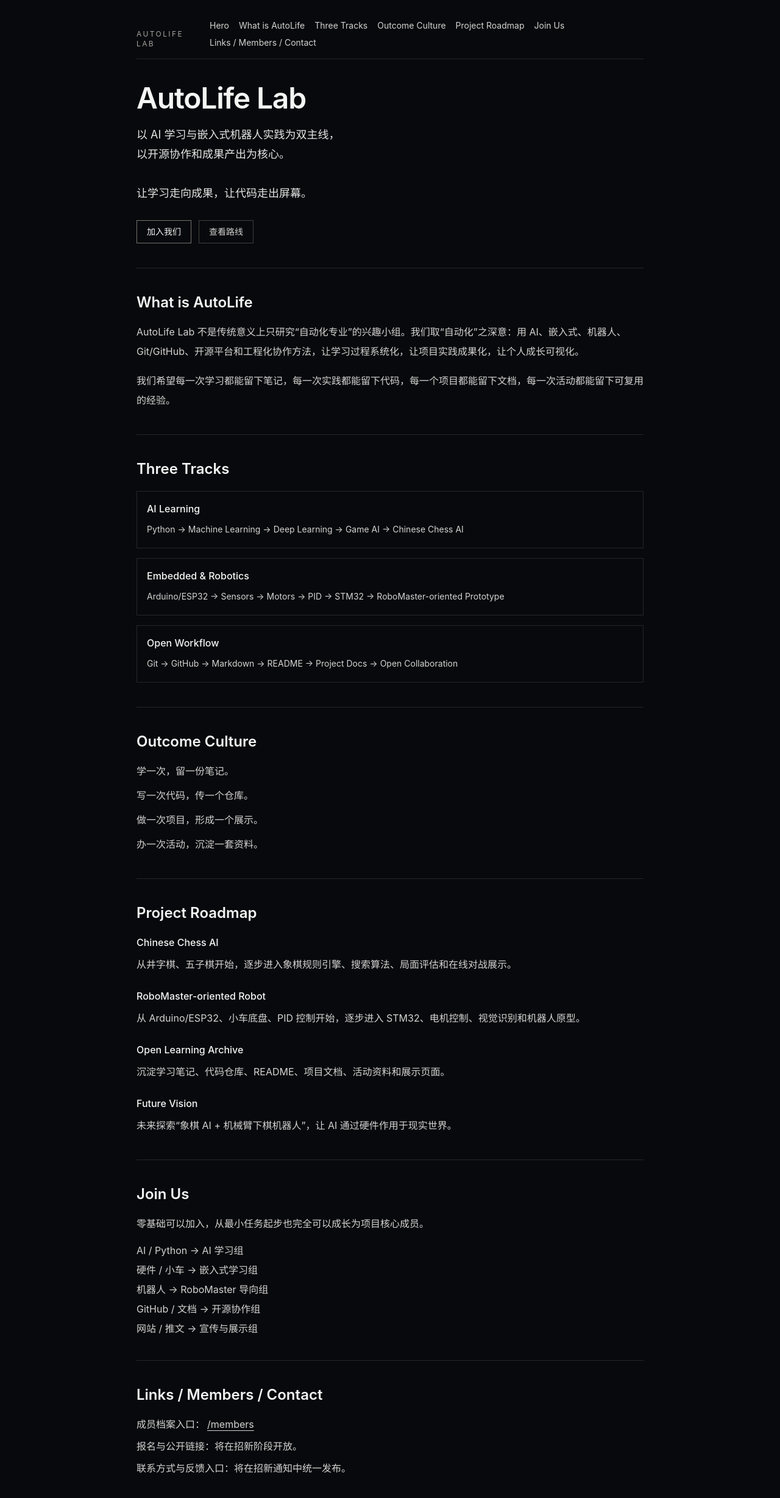
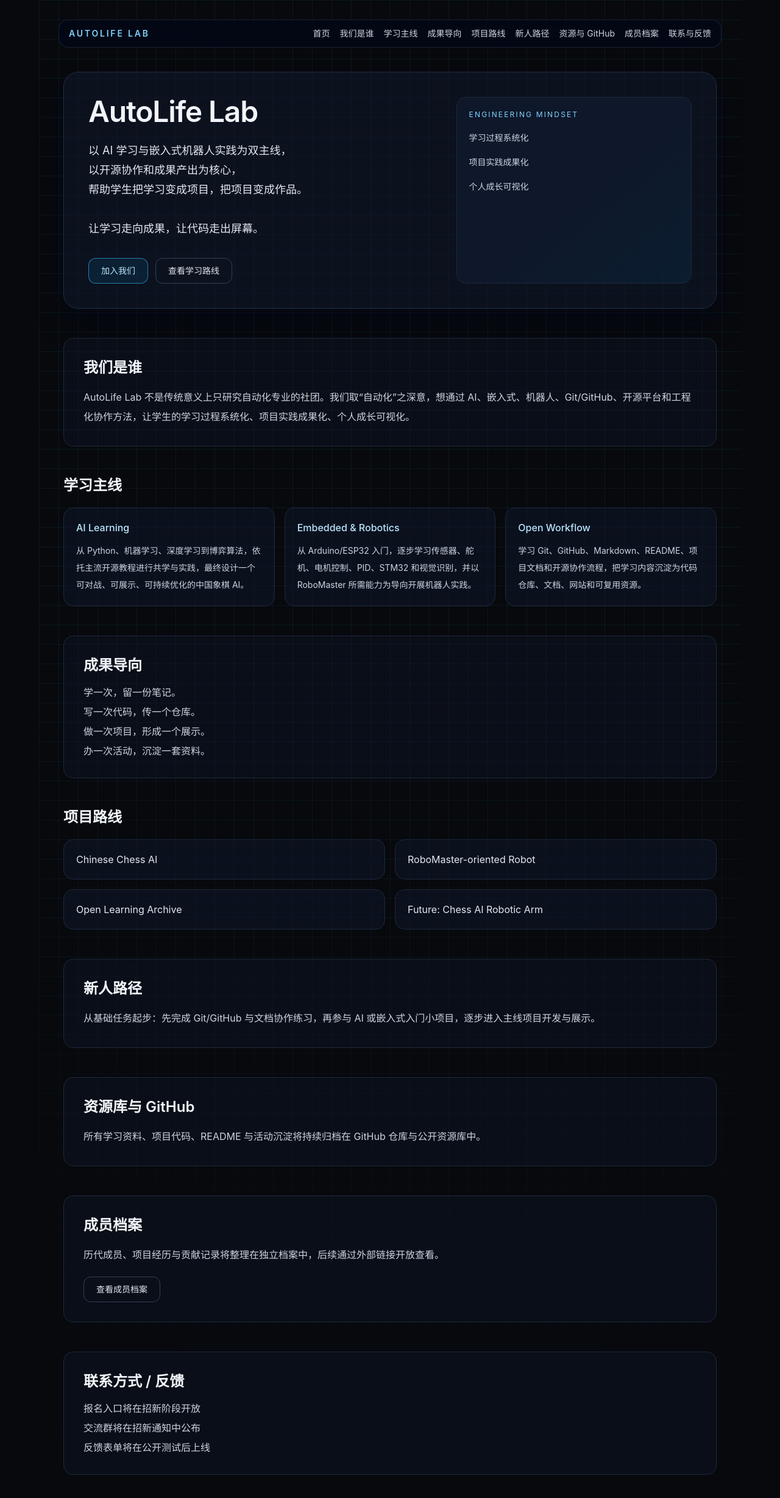
Before and after one commit to Gzx-070829/autolife-lab, a Next.js app: page / in a window 1280 px wide. Shown: the top 2456 px of the page at 61% size. Built offline with nearby package versions, Linux system fonts and the light colour scheme.

Commit message:
Refine homepage with streamlined dark engineering style

```diff
--- a/app/page.tsx
+++ b/app/page.tsx
@@ -1,49 +1,58 @@
-const MEMBERS_URL = "/members";
+const MEMBERS_ARCHIVE_URL = "#contact";
 
 const navItems = [
-  ["Hero", "#top"],
-  ["What is AutoLife", "#about"],
-  ["Three Tracks", "#tracks"],
-  ["Outcome Culture", "#outcomes"],
-  ["Project Roadmap", "#roadmap"],
-  ["Join Us", "#join"],
-  ["Links / Members / Contact", "#links"],
+  ["首页", "#top"],
+  ["我们是谁", "#about"],
+  ["学习主线", "#tracks"],
+  ["成果导向", "#outcomes"],
+  ["项目路线", "#roadmap"],
+  ["新人路径", "#onboarding"],
+  ["资源与 GitHub", "#resources"],
+  ["成员档案", MEMBERS_ARCHIVE_URL],
+  ["联系与反馈", "#contact"],
 ] as const;
 
 const tracks = [
   {
     title: "AI Learning",
-    route: "Python → Machine Learning → Deep Learning → Game AI → Chinese Chess AI",
+    description:
+      "从 Python、机器学习、深度学习到博弈算法，依托主流开源教程进行共学与实践，最终设计一个可对战、可展示、可持续优化的中国象棋 AI。",
   },
   {
     title: "Embedded & Robotics",
-    route: "Arduino/ESP32 → Sensors → Motors → PID → STM32 → RoboMaster-oriented Prototype",
+    description:
+      "从 Arduino/ESP32 入门，逐步学习传感器、舵机、电机控制、PID、STM32 和视觉识别，并以 RoboMaster 所需能力为导向开展机器人实践。",
   },
   {
     title: "Open Workflow",
-    route: "Git → GitHub → Markdown → README → Project Docs → Open Collaboration",
+    description:
+      "学习 Git、GitHub、Markdown、README、项目文档和开源协作流程，把学习内容沉淀为代码仓库、文档、网站和可复用资源。",
   },
 ] as const;
 
-const joinItems = [
-  ["AI / Python", "AI 学习组"],
-  ["硬件 / 小车", "嵌入式学习组"],
-  ["机器人", "RoboMaster 导向组"],
-  ["GitHub / 文档", "开源协作组"],
-  ["网站 / 推文", "宣传与展示组"],
+const roadmap = [
+  "Chinese Chess AI",
+  "RoboMaster-oriented Robot",
+  "Open Learning Archive",
+  "Future: Chess AI Robotic Arm",
 ] as const;
 
 export default function HomePage() {
   return (
-    <main id="top" className="mx-auto max-w-4xl px-5 pb-24 pt-8 text-stone-100 sm:px-8">
-      <header className="border-b border-stone-800 pb-4">
-        <div className="flex flex-col gap-4 sm:flex-row sm:items-end sm:justify-between">
-          <p className="text-xs uppercase tracking-[0.2em] text-stone-400">AutoLife Lab</p>
+    <main
+      id="top"
+      className="relative mx-auto max-w-6xl px-5 pb-24 pt-8 text-slate-100 sm:px-8 lg:px-10"
+    >
+      <div className="pointer-events-none absolute inset-0 -z-10 bg-[linear-gradient(rgba(56,189,248,0.08)_1px,transparent_1px),linear-gradient(90deg,rgba(56,189,248,0.08)_1px,transparent_1px)] bg-[size:32px_32px] [mask-image:radial-gradient(circle_at_top,black_45%,transparent_95%)]" />
+
+      <header className="sticky top-0 z-30 -mx-2 mb-10 rounded-2xl border border-slate-800/80 bg-slate-950/70 px-4 py-3 backdrop-blur">
+        <div className="flex flex-col gap-3 lg:flex-row lg:items-center lg:justify-between">
+          <p className="text-sm font-semibold uppercase tracking-[0.2em] text-sky-300">AutoLife Lab</p>
           <nav>
-            <ul className="flex flex-wrap gap-x-4 gap-y-2 text-sm text-stone-300">
+            <ul className="flex flex-wrap gap-x-4 gap-y-2 text-xs text-slate-300 sm:text-sm">
               {navItems.map(([label, href]) => (
-                <li key={href}>
-                  <a className="underline-offset-4 hover:text-white hover:underline" href={href}>
+                <li key={label}>
+                  <a className="transition hover:text-white" href={href}>
                     {label}
                   </a>
                 </li>
@@ -53,102 +62,105 @@ export default function HomePage() {
         </div>
       </header>
 
-      <section className="border-b border-stone-800 py-10">
+      <section className="grid gap-6 rounded-3xl border border-slate-800 bg-slate-900/60 p-7 shadow-[0_0_0_1px_rgba(56,189,248,0.06),0_20px_40px_rgba(2,6,23,0.5)] sm:p-10 lg:grid-cols-[1.2fr_0.8fr]">
+        <div>
           <h1 className="text-4xl font-semibold tracking-tight sm:text-5xl">AutoLife Lab</h1>
-        <p className="mt-5 whitespace-pre-line text-lg leading-8 text-stone-200">
+          <p className="mt-6 whitespace-pre-line text-lg leading-8 text-slate-200">
             {`以 AI 学习与嵌入式机器人实践为双主线，
-以开源协作和成果产出为核心。
+以开源协作和成果产出为核心，
+帮助学生把学习变成项目，把项目变成作品。
 
 让学习走向成果，让代码走出屏幕。`}
           </p>
-        <div className="mt-7 flex flex-wrap gap-3 text-sm">
-          <a href="#join" className="border border-stone-500 px-4 py-2 hover:border-stone-300">
+          <div className="mt-8 flex flex-wrap gap-3 text-sm">
+            <a href="#onboarding" className="rounded-xl border border-sky-400/60 bg-sky-500/10 px-5 py-2.5 text-sky-200 transition hover:bg-sky-500/20">
               加入我们
             </a>
-          <a href="#roadmap" className="border border-stone-700 px-4 py-2 text-stone-300 hover:border-stone-400 hover:text-white">
-            查看路线
+            <a href="#roadmap" className="rounded-xl border border-slate-700 px-5 py-2.5 text-slate-200 transition hover:border-slate-500 hover:text-white">
+              查看学习路线
             </a>
+          </div>
+        </div>
+        <div className="rounded-2xl border border-slate-800 bg-gradient-to-br from-slate-900 via-slate-900 to-sky-950/40 p-5">
+          <p className="text-xs uppercase tracking-[0.18em] text-sky-300">Engineering Mindset</p>
+          <ul className="mt-4 space-y-3 text-sm leading-7 text-slate-300">
+            <li>学习过程系统化</li>
+            <li>项目实践成果化</li>
+            <li>个人成长可视化</li>
+          </ul>
         </div>
       </section>
 
-      <section id="about" className="border-b border-stone-800 py-10">
-        <h2 className="text-2xl font-semibold">What is AutoLife</h2>
-        <p className="mt-4 leading-8 text-stone-300">
-          AutoLife Lab 不是传统意义上只研究“自动化专业”的兴趣小组。我们取“自动化”之深意：用 AI、嵌入式、机器人、Git/GitHub、开源平台和工程化协作方法，让学习过程系统化，让项目实践成果化，让个人成长可视化。
-        </p>
-        <p className="mt-4 leading-8 text-stone-300">
-          我们希望每一次学习都能留下笔记，每一次实践都能留下代码，每一个项目都能留下文档，每一次活动都能留下可复用的经验。
+      <section id="about" className="mt-12 rounded-2xl border border-slate-800 bg-slate-900/40 p-7 sm:p-8">
+        <h2 className="text-2xl font-semibold">我们是谁</h2>
+        <p className="mt-4 leading-8 text-slate-300">
+          AutoLife Lab 不是传统意义上只研究自动化专业的社团。我们取“自动化”之深意，想通过 AI、嵌入式、机器人、Git/GitHub、开源平台和工程化协作方法，让学生的学习过程系统化、项目实践成果化、个人成长可视化。
         </p>
       </section>
 
-      <section id="tracks" className="border-b border-stone-800 py-10">
-        <h2 className="text-2xl font-semibold">Three Tracks</h2>
-        <div className="mt-5 space-y-4">
+      <section id="tracks" className="mt-12">
+        <h2 className="text-2xl font-semibold">学习主线</h2>
+        <div className="mt-5 grid gap-4 md:grid-cols-3">
           {tracks.map((track) => (
-            <article key={track.title} className="border border-stone-800 px-4 py-4">
-              <h3 className="font-medium text-stone-100">{track.title}</h3>
-              <p className="mt-2 text-sm leading-7 text-stone-300">{track.route}</p>
+            <article key={track.title} className="rounded-2xl border border-slate-800 bg-slate-900/55 p-5">
+              <h3 className="font-medium text-sky-200">{track.title}</h3>
+              <p className="mt-3 text-sm leading-7 text-slate-300">{track.description}</p>
             </article>
           ))}
         </div>
       </section>
 
-      <section id="outcomes" className="border-b border-stone-800 py-10">
-        <h2 className="text-2xl font-semibold">Outcome Culture</h2>
-        <ul className="mt-4 space-y-2 leading-8 text-stone-300">
-          <li>学一次，留一份笔记。</li>
-          <li>写一次代码，传一个仓库。</li>
-          <li>做一次项目，形成一个展示。</li>
-          <li>办一次活动，沉淀一套资料。</li>
-        </ul>
-      </section>
-
-      <section id="roadmap" className="border-b border-stone-800 py-10">
-        <h2 className="text-2xl font-semibold">Project Roadmap</h2>
-        <div className="mt-5 space-y-6">
-          <article>
-            <h3 className="font-medium">Chinese Chess AI</h3>
-            <p className="mt-2 leading-8 text-stone-300">从井字棋、五子棋开始，逐步进入象棋规则引擎、搜索算法、局面评估和在线对战展示。</p>
-          </article>
-          <article>
-            <h3 className="font-medium">RoboMaster-oriented Robot</h3>
-            <p className="mt-2 leading-8 text-stone-300">从 Arduino/ESP32、小车底盘、PID 控制开始，逐步进入 STM32、电机控制、视觉识别和机器人原型。</p>
-          </article>
-          <article>
-            <h3 className="font-medium">Open Learning Archive</h3>
-            <p className="mt-2 leading-8 text-stone-300">沉淀学习笔记、代码仓库、README、项目文档、活动资料和展示页面。</p>
-          </article>
-          <article>
-            <h3 className="font-medium">Future Vision</h3>
-            <p className="mt-2 leading-8 text-stone-300">未来探索“象棋 AI + 机械臂下棋机器人”，让 AI 通过硬件作用于现实世界。</p>
-          </article>
+      <section id="outcomes" className="mt-12 rounded-2xl border border-slate-800 bg-slate-900/40 p-7 sm:p-8">
+        <h2 className="text-2xl font-semibold">成果导向</h2>
+        <div className="mt-4 space-y-2 text-slate-300">
+          <p>学一次，留一份笔记。</p>
+          <p>写一次代码，传一个仓库。</p>
+          <p>做一次项目，形成一个展示。</p>
+          <p>办一次活动，沉淀一套资料。</p>
         </div>
       </section>
 
-      <section id="join" className="border-b border-stone-800 py-10">
-        <h2 className="text-2xl font-semibold">Join Us</h2>
-        <p className="mt-4 leading-8 text-stone-300">零基础可以加入，从最小任务起步也完全可以成长为项目核心成员。</p>
-        <ul className="mt-4 space-y-2 text-stone-300">
-          {joinItems.map(([from, to]) => (
-            <li key={from}>
-              {from} → {to}
-            </li>
+      <section id="roadmap" className="mt-12">
+        <h2 className="text-2xl font-semibold">项目路线</h2>
+        <div className="mt-5 grid gap-4 sm:grid-cols-2">
+          {roadmap.map((item) => (
+            <article key={item} className="rounded-2xl border border-slate-800 bg-slate-900/55 p-5 text-slate-200">
+              {item}
+            </article>
           ))}
-        </ul>
+        </div>
       </section>
 
-      <section id="links" className="py-10">
-        <h2 className="text-2xl font-semibold">Links / Members / Contact</h2>
-        <div className="mt-5 space-y-3 text-stone-300">
-          <p>
-            成员档案入口：
-            <a className="ml-1 underline underline-offset-4 hover:text-white" href={MEMBERS_URL}>
-              /members
+      <section id="onboarding" className="mt-12 rounded-2xl border border-slate-800 bg-slate-900/40 p-7 sm:p-8">
+        <h2 className="text-2xl font-semibold">新人路径</h2>
+        <p className="mt-4 leading-8 text-slate-300">
+          从基础任务起步：先完成 Git/GitHub 与文档协作练习，再参与 AI 或嵌入式入门小项目，逐步进入主线项目开发与展示。
+        </p>
+      </section>
+
+      <section id="resources" className="mt-12 rounded-2xl border border-slate-800 bg-slate-900/40 p-7 sm:p-8">
+        <h2 className="text-2xl font-semibold">资源库与 GitHub</h2>
+        <p className="mt-4 leading-8 text-slate-300">所有学习资料、项目代码、README 与活动沉淀将持续归档在 GitHub 仓库与公开资源库中。</p>
+      </section>
+
+      <section className="mt-12 rounded-2xl border border-slate-800 bg-slate-900/40 p-7 sm:p-8">
+        <h2 className="text-2xl font-semibold">成员档案</h2>
+        <p className="mt-4 leading-8 text-slate-300">历代成员、项目经历与贡献记录将整理在独立档案中，后续通过外部链接开放查看。</p>
+        <a
+          href={MEMBERS_ARCHIVE_URL}
+          className="mt-5 inline-flex rounded-xl border border-slate-700 px-5 py-2.5 text-sm text-slate-200 transition hover:border-slate-500 hover:text-white"
+        >
+          查看成员档案
         </a>
-          </p>
-          <p>报名与公开链接：将在招新阶段开放。</p>
-          <p>联系方式与反馈入口：将在招新通知中统一发布。</p>
-        </div>
+      </section>
+
+      <section id="contact" className="mt-12 rounded-2xl border border-slate-800 bg-slate-900/40 p-7 sm:p-8">
+        <h2 className="text-2xl font-semibold">联系方式 / 反馈</h2>
+        <ul className="mt-4 space-y-2 text-slate-300">
+          <li>报名入口将在招新阶段开放</li>
+          <li>交流群将在招新通知中公布</li>
+          <li>反馈表单将在公开测试后上线</li>
+        </ul>
       </section>
     </main>
   );
```
Lines whose indentation alone changed are shown as unchanged.
